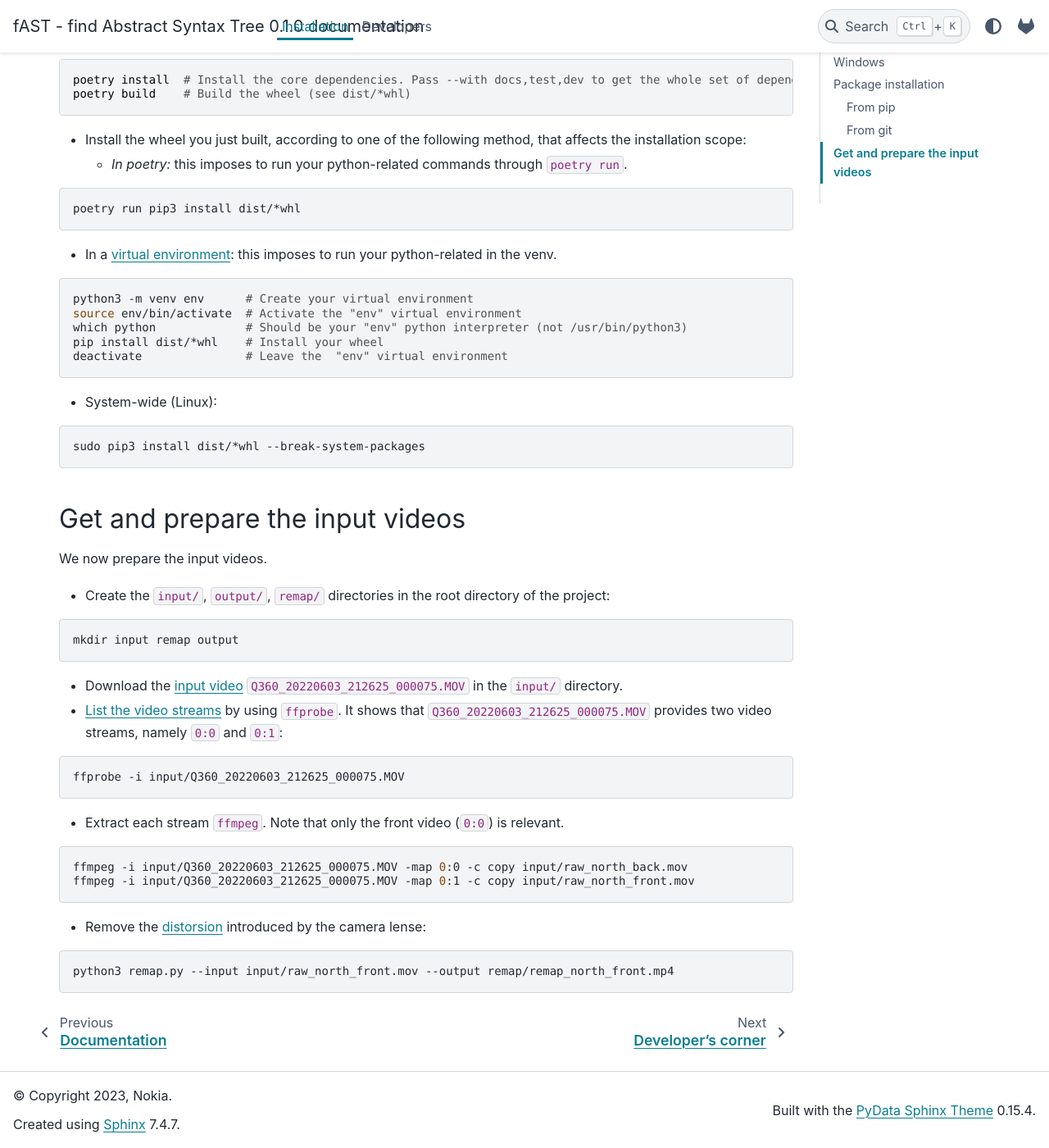
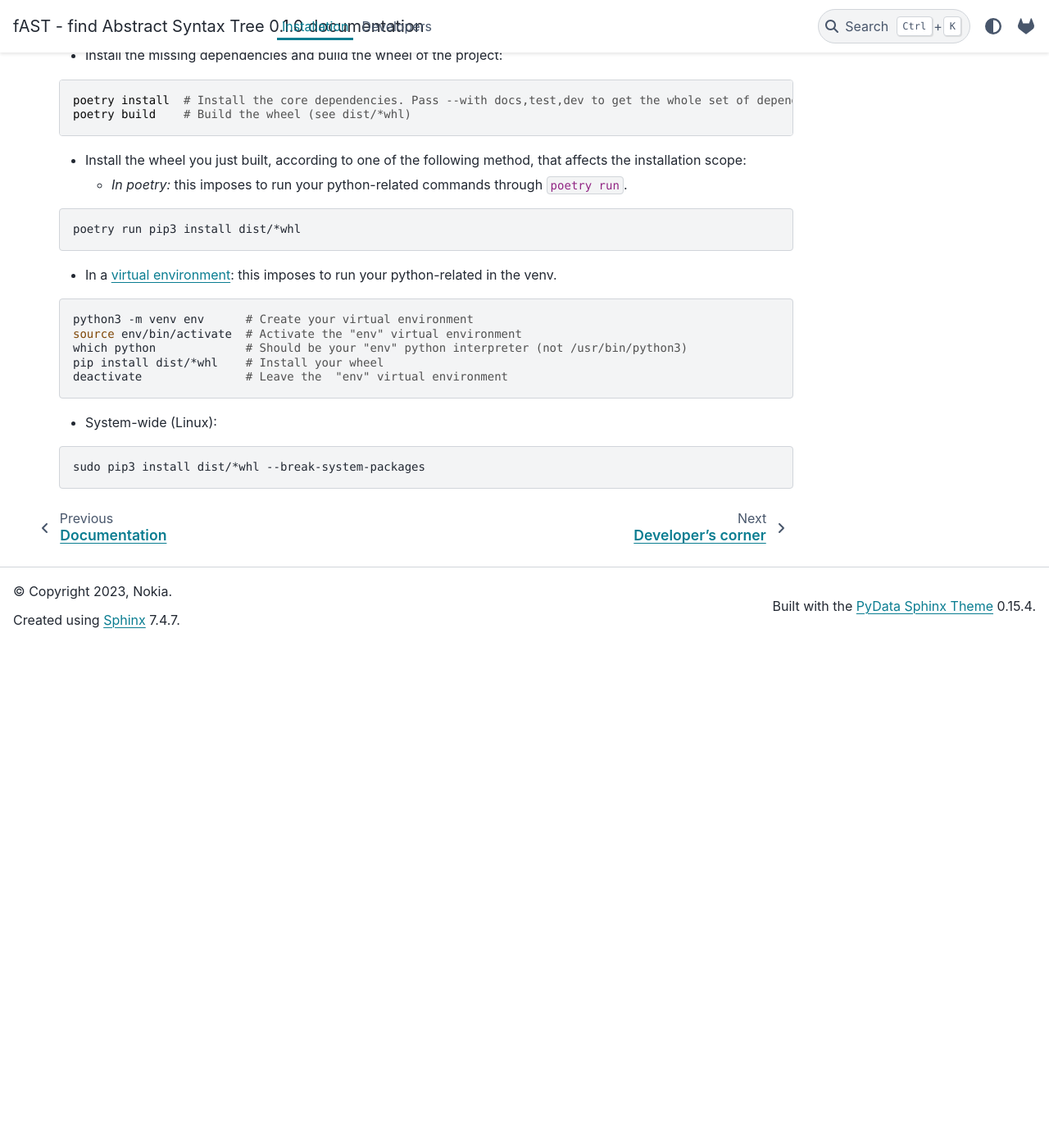
Before and after one commit to nokia/find-abstract-syntax-tree, a Sphinx documentation site: the page built from docs/installation.md, in a window 1280 px wide and 1400 px high, scrolled down 1146 px. Shown: the whole window at 82% size. Built offline with Sphinx 7.4.7 and the PyData theme 0.15.4, drawn with Linux system fonts in a browser that asks for light colours; pages that are not in the unit, such as notebooks, are missing from menus; after the commit the page ends 1931 px from its top, so only the background shows below that; some of the changed text lies outside the part shown.

Commit message:
Update docs/installation.md

````diff
--- a/docs/installation.md
+++ b/docs/installation.md
@@ -24,7 +24,9 @@
 ## Package installation
 ### From pip
 
-As the package is not released as an open source project, an installation via PIP is not possible.
+```
+pip3 install find-abstract-syntax-tree
+```
 
 ### From git
 
@@ -63,34 +65,3 @@
 ```bash
 sudo pip3 install dist/*whl --break-system-packages
 ```
-
-## Get and prepare the input videos
-
-We now prepare the input videos.
-
-* Create the `input/`, `output/`, `remap/` directories in the root directory of the project:
-
-```bash
-mkdir input remap output
-```
-
-* Download the [input video](https://nokia.sharepoint.com/sites/NokiaArenaInnovationProject766/_layouts/15/stream.aspx?id=%2Fsites%2FNokiaArenaInnovationProject766%2FShared%20Documents%2FGeneral%2Ftest%20material%2FINTERNAL%20MATERIAL%2Finternally%20shared%20material%2FCONFIDENTIAL%5Ftappara%5Filves%5Fclips%2Fraw%20clips%2FNorth%5FGoal%5FCam%2FQ360%5F20220603%5F212625%5F000075%2EMOV) `Q360_20220603_212625_000075.MOV` in the `input/` directory.
-
-* [List the video streams](https://superuser.com/questions/1479702/how-to-list-streams-with-ffmpeg) by using `ffprobe`. It shows that `Q360_20220603_212625_000075.MOV` provides two video streams, namely `0:0` and `0:1`:
-
-```bash
-ffprobe -i input/Q360_20220603_212625_000075.MOV
-```
-
-* Extract each stream `ffmpeg`. Note that only the front video (`0:0`) is relevant.
-
-```bash
-ffmpeg -i input/Q360_20220603_212625_000075.MOV -map 0:0 -c copy input/raw_north_back.mov
-ffmpeg -i input/Q360_20220603_212625_000075.MOV -map 0:1 -c copy input/raw_north_front.mov
-```
-
-* Remove the [distorsion](https://docs.opencv.org/4.x/dc/dbb/tutorial_py_calibration.html) introduced by the camera lense:
-
-```bash
-python3 remap.py --input input/raw_north_front.mov --output remap/remap_north_front.mp4
-```
````
